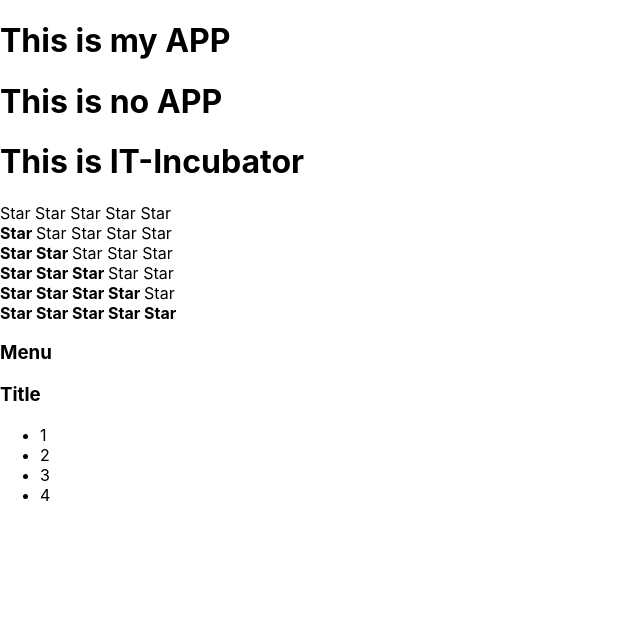
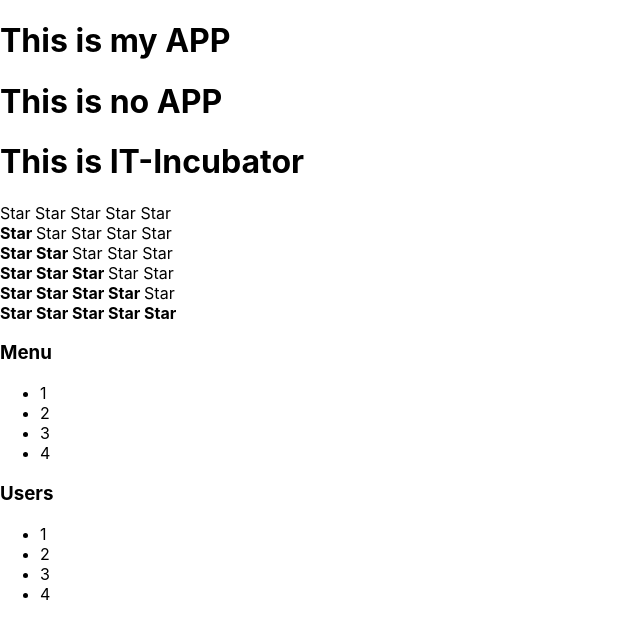
Before and after one commit to talerqa/typescript, a React (Create React App) app: page / in a window 1280 px wide. Shown: the top 636 px of the page, without its empty margins (0-640 px from the left). Built offline with nearby package versions, Linux system fonts and the light colour scheme.

Commit message:
feat: add type for props components

```diff
--- a/src/App.tsx
+++ b/src/App.tsx
@@ -1,6 +1,6 @@
 import React from 'react';
 import './App.css';
-import {Accordion} from "./components/accordion/Accordion";
+import Accordion from "./components/accordion/Accordion";
 import Rating from "./components/rating/Rating";
 
 function App() {
@@ -16,15 +16,19 @@
       <Rating value={3}/>
       <Rating value={4}/>
       <Rating value={5}/>
-      <Accordion/>
+      <Accordion titleValue={'Menu'} collapsed={true}/>
+      <Accordion titleValue={'Users'} collapsed={true}/>
     </div>
   )
 }
 
-function PageTitle(props: any) {
+type PageTitlePropsType = {
+  title: string,
+}
+
+function PageTitle(props: PageTitlePropsType) {
   console.log('PageTitle rendered');
   return <h1> {props.title} </h1>
 }
 
-
 export default App;
--- a/src/components/accordion/Accordion.tsx
+++ b/src/components/accordion/Accordion.tsx
@@ -1,22 +1,38 @@
 import React from "react";
 
-export function Accordion(props: any) {
+type AccordionPropsType = {
+  titleValue: string,
+  collapsed: boolean,
+}
+
+function Accordion(props: AccordionPropsType) {
   console.log('Accordion rendered')
+  if (props.collapsed === true) {
     return (
       <div>
-      <AccordionTitle title={'Menu'}/>
-      <AccordionTitle title={'Title'}/>
+        <AccordionTitle title={props.titleValue}/>
         <AccordionBody/>
       </div>
     )
+  } else {
+    return (
+      <div>
+        <AccordionTitle title={props.titleValue}/>
+      </div>
+    )
+  }
 }
 
-function AccordionTitle(props: any) {
+type AccordionTitlePropsType = {
+  title: string,
+}
+
+function AccordionTitle(props: AccordionTitlePropsType) {
   console.log('AccordionTitle rendered')
   return <h3> {props.title} </h3>
 }
 
-function AccordionBody() {
+function AccordionBody(props: any) {
   console.log('AccordionBody rendered')
   return (<div>
     <ul>
@@ -27,3 +43,5 @@
     </ul>
   </div>)
 }
+
+export default Accordion;
```
Also changed, not shown: src/components/rating/Rating.tsx (+10 -3 lines). Lines whose indentation alone changed are shown as unchanged.
